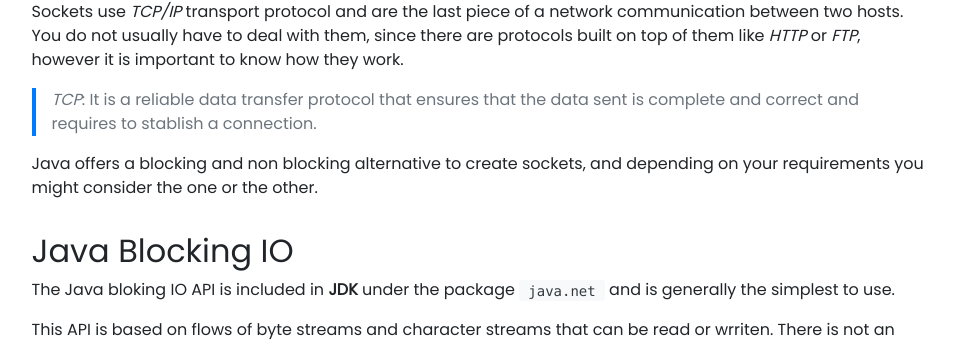
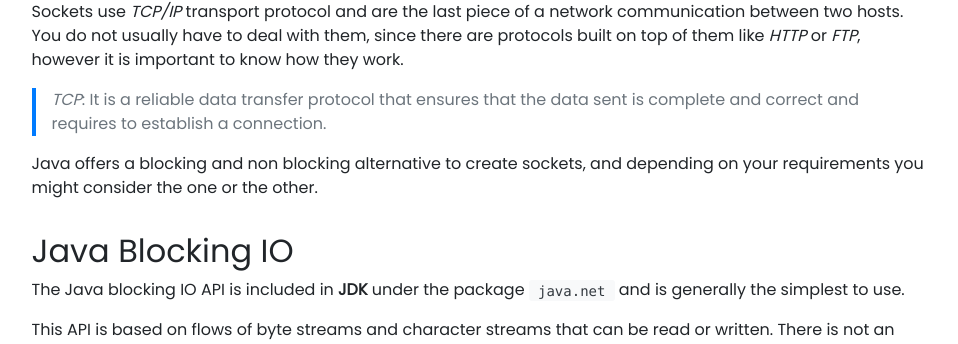
Before and after one commit to jackhman/sergio-martin-rubio-site, a Jekyll site: the page built from _posts/2019-06-31-java-socket-io-and-nio.md, in a window 1280 px wide and 1400 px high, scrolled down 415 px. Shown: the part 172-516 px from the top of the window, without its empty margins (161-1119 px from the left). Built offline with Jekyll 4.4.1, drawn with Linux system fonts in a browser that asks for light colours; nearby versions of some CDN libraries; our own code applies the rules of GitHub Pages for plain Markdown files; comment, search, counter and statistics services are not loaded; some of the changed text lies outside the part shown.

Commit message:
update article

````diff
--- a/_posts/2019-06-31-java-socket-io-and-nio.md
+++ b/_posts/2019-06-31-java-socket-io-and-nio.md
@@ -19,19 +19,19 @@
 
 Sockets use _TCP/IP_ transport protocol and are the last piece of a network communication between two hosts. You do not usually have to deal with them, since there are protocols built on top of them like _HTTP_ or _FTP_, however it is important to know how they work.
 
->_TCP_: It is a reliable data transfer protocol that ensures that the data sent is complete and correct and requires to stablish a connection.
+>_TCP_: It is a reliable data transfer protocol that ensures that the data sent is complete and correct and requires to establish a connection.
 
 Java offers a blocking and non blocking alternative to create sockets, and depending on your requirements you might consider the one or the other.
 
 ## Java Blocking IO
 
-The Java bloking IO API is included in **JDK** under the package `java.net` and is generally the simplest to use.
+The Java blocking IO API is included in **JDK** under the package `java.net` and is generally the simplest to use.
 
-This API is based on flows of byte streams and character streams that can be read or wrriten. There is not an index that you can use to move forth and back, like in an array, it is simply a continuos flow of data.
+This API is based on flows of byte streams and character streams that can be read or written. There is not an index that you can use to move forth and back, like in an array, it is simply a continuous flow of data.
 
 {% include figure.html image="https://lh3.googleusercontent.com/B5e8q-Kn1kzI_apnfLbX8n2abY-uJzTzaFevpdr7ewQBarkSDut0zdpDQeqVUo6cPAqTieIa9S8U0GVgB7DMPHqPU3n386ZIM5g_KzZktCj0iCTn7tsUZxubg4ESaEIwNShIPoXiuw=w600" caption="Spring Bean Creation Lifecycle" %}
 
-Every time a client request a connection to the server, it will block a thread. Therefore, we have to create a pool of threads large enough if we expect to have a lot of simultanous connections.
+Every time a client request a connection to the server, it will block a thread. Therefore, we have to create a pool of threads large enough if we expect to have a lot of simultaneous connections.
 
 ```java
 ServerSocket serverSocket = new ServerSocket(PORT_NUMBER);
````
Also changed, not shown: other parts of _posts/2019-06-31-java-socket-io-and-nio.md (+9 -9 lines).
